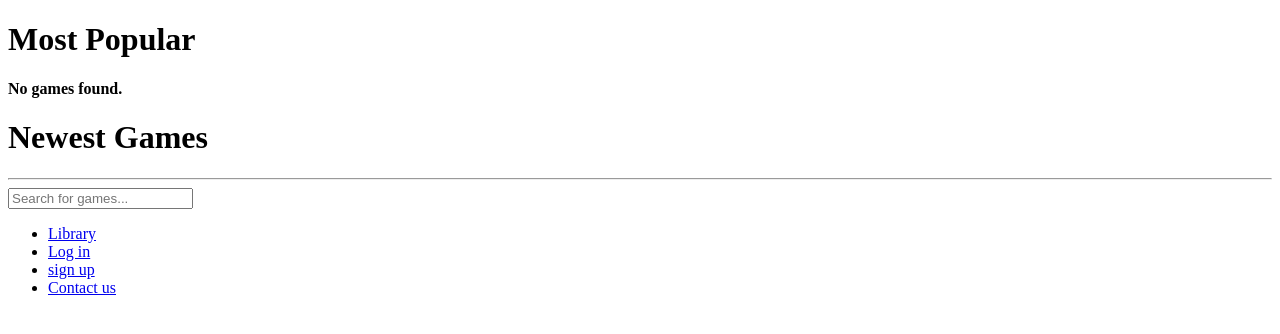
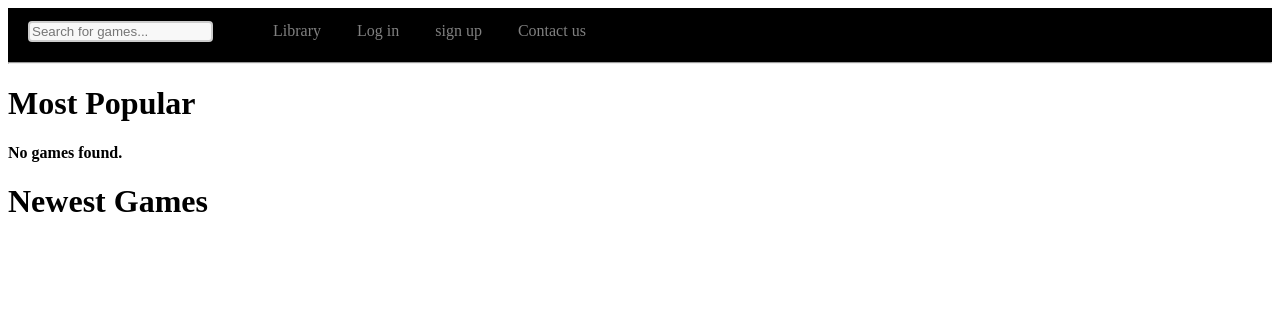
Before and after one commit to Hamster339/GameWebsite-Django, a Django app: page / in a window 1280 px wide. Shown: the top 334 px of the page. Run offline with Django 3.2, Linux system fonts and the light colour scheme; data that the repository does not hold is empty.

Commit message:
added css for base template

```diff
--- /dev/null
+++ b/static/css/base.css
@@ -0,0 +1,32 @@
+
+.navbar {
+    background: black;
+}
+
+.navbar li {
+    display: inline;
+}
+.navbar ul {
+    display: inline;
+}
+.navbar form {
+    display: inline;
+    padding-left: 20px;
+
+}
+
+.navbar li a {
+    display: inline-block;
+    padding: 14px 16px ;
+    text-decoration: none;
+    color: gray;
+}
+
+.navbar input {
+
+    box-sizing: border-box;
+    border: 2px solid #ccc;
+    border-radius: 4px;
+    background-color: #f8f8f8;
+    resize: none;
+}
--- a/templates/gamewebsite/base.html
+++ b/templates/gamewebsite/base.html
@@ -4,23 +4,18 @@
 <html>
 	<head lang ="en">
 		<meta charset ="UTF-8" />
+        <link rel="stylesheet" href="{% static "css/base.css" %}">
 		<title>
 			{% block title_block %}
 			{% endblock %}
 		</title>
 	</head>
 	<body>
-		<div>
-			{% block body_block %}
-			{% endblock %}
-		</div>
-		<hr/>
-		<div>
+        <div class="navbar">
             <form action = "{% url 'gamewebsite:search' %}" method="get">
 			    <input name = "query" type="text" placeholder="Search for games..." />
             </form>
-		</div>
-        <div>
+
             <ul>
 			<li><a href="{% url 'gamewebsite:game_library' %}">Library</a>
             {% if user.is_authenticated %}
@@ -32,6 +27,11 @@
             {% endif %}
                 <li><a href="{% url 'gamewebsite:contact_us' %}">Contact us</a></li>
             </ul>
+        <hr/>
         </div>
+		<div>
+			{% block body_block %}
+			{% endblock %}
+		</div>
 	</body>
 </html>
```
